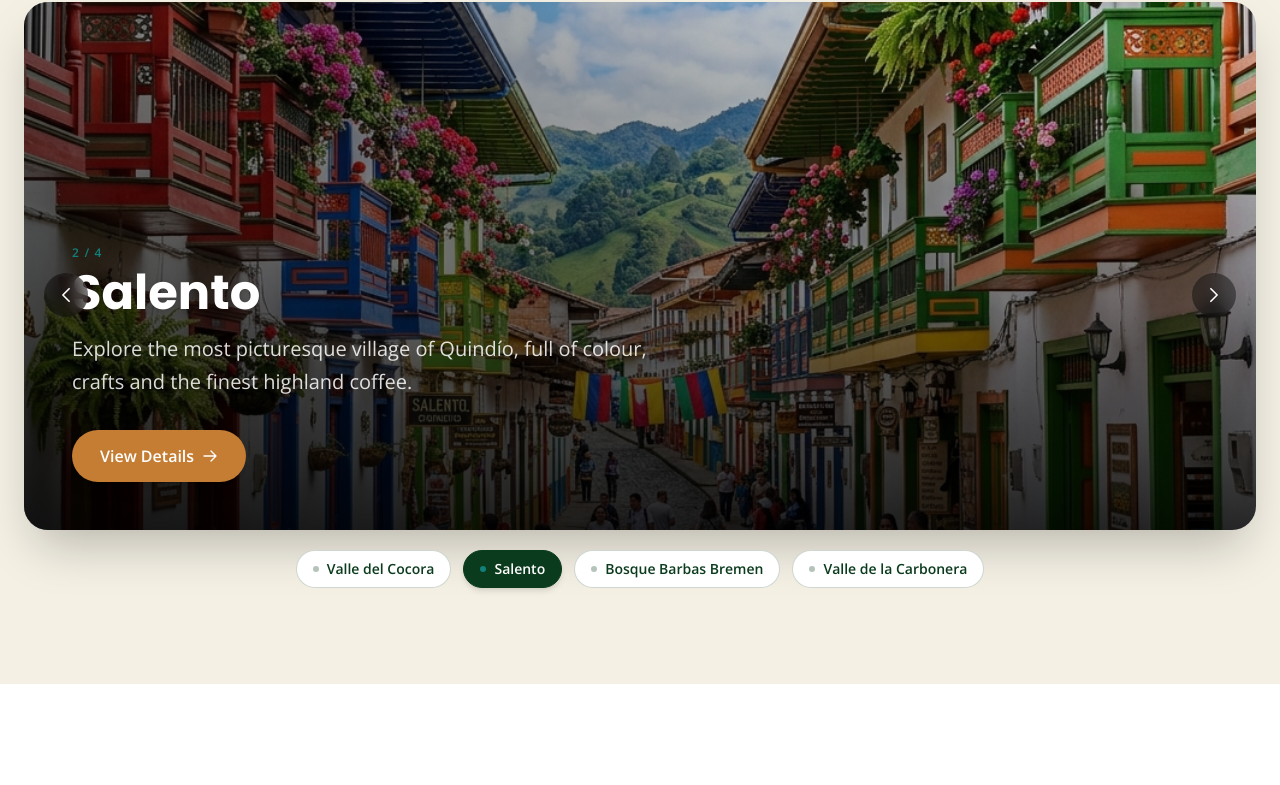
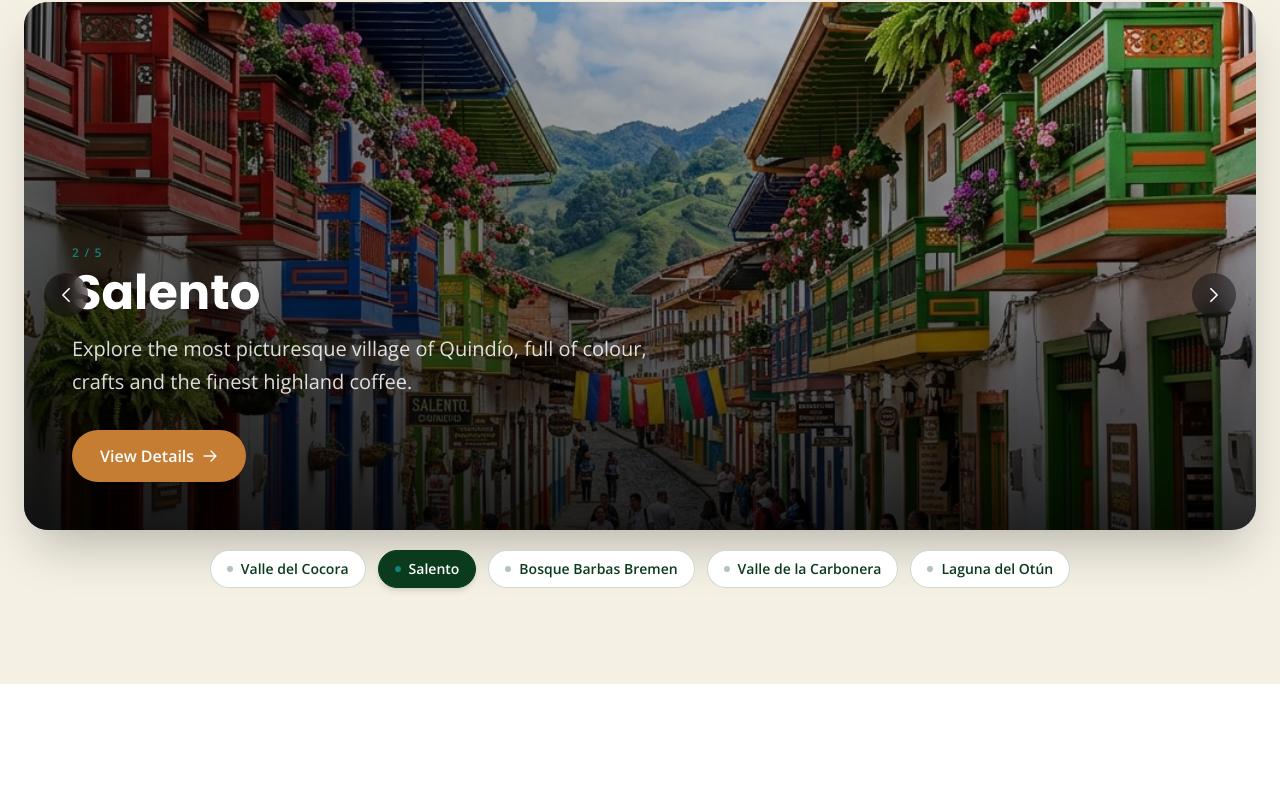
Before and after one commit to Moreno716/bosko-colombia, an Angular app: page / in a window 1280 px wide. Shown: the part 2038-2823 px from the top of the page. Built offline with nearby package versions, Linux system fonts and the light colour scheme.

Commit message:
feat: update tour details and add new location 'Laguna del Otún'

```diff
--- a/src/app/app.ts
+++ b/src/app/app.ts
@@ -213,6 +213,20 @@ export class App {
         es: "El Valle de la Carbonera es el mejor secreto natural de Colombia: el bosque de palmas de cera más grande y mejor conservado del planeta. A diferencia del más visitado Cocora, La Carbonera ofrece una travesía íntima y fuera de los caminos trillados a través de densos palmares que se elevan hacia el cielo. El silencio aquí es profundo, roto solo por el canto de los pájaros y el susurro de las hojas con la brisa. Menos visitantes, naturaleza prístina y una sensación inolvidable de soledad y asombro. Duración: 4–6 horas | Dificultad: Moderada.",
         fr: "La Vallée de la Carbonera est le meilleur secret naturel de Colombie : la plus grande et la mieux conservée forêt de palmiers à cire de la planète. Contrairement au Cocora plus fréquenté, La Carbonera offre un voyage intime hors des sentiers battus à travers de denses palmeraies s'élevant vers le ciel. Le silence y est profond, brisé seulement par le chant des oiseaux et le bruissement des feuilles dans la brise. Moins de visiteurs, une nature préservée et un inoubliable sentiment de solitude et d'émerveillement. Durée : 4–6 h | Difficulté : Modérée."
       }
+    },
+    {
+      name: 'Laguna del Otún',
+      images: ['valle-del-cocora.png', 'barbas-bremen.png', 'carbonera.png'],
+      description: {
+        en: 'Trek to one of the most spectacular high-altitude lakes in the Colombian Andes, surrounded by páramo.',
+        es: 'Sube hasta una de las lagunas de alta montaña más espectaculares de los Andes colombianos, rodeada de páramo.',
+        fr: "Randonnée vers l'un des lacs d'altitude les plus spectaculaires des Andes colombiennes, entouré de páramo."
+      },
+      detail: {
+        en: "Laguna del Otún is a breathtaking high-altitude lake nestled in the heart of the Los Nevados National Natural Park, at over 3,900 metres above sea level. The trail winds through cloud forest and open páramo — Colombia's unique high-altitude ecosystem — where frailejones (giant rosette plants) stretch across the hillsides. The lake reflects the surrounding peaks and is a sanctuary for Andean wildlife. A challenging but deeply rewarding journey for nature lovers and adventure seekers alike. Duration: Full day | Difficulty: Demanding. (Description coming soon — contact us for details.)",
+        es: "La Laguna del Otún es un lago de alta montaña de una belleza impresionante, ubicado en el corazón del Parque Nacional Natural Los Nevados, a más de 3.900 metros sobre el nivel del mar. El sendero atraviesa bosque nublado y páramo abierto — el ecosistema único de alta montaña colombiana — donde los frailejones se extienden por las laderas. El lago refleja los picos circundantes y es un santuario de vida silvestre andina. Un recorrido exigente pero profundamente gratificante para amantes de la naturaleza y aventureros. Duración: Día completo | Dificultad: Exigente. (Descripción en construcción — contáctanos para más detalles.)",
+        fr: "La Laguna del Otún est un lac d'altitude d'une beauté à couper le souffle, niché au cœur du Parc National Naturel Los Nevados, à plus de 3 900 mètres d'altitude. Le sentier traverse une forêt nuageuse et un páramo ouvert — l'écosystème unique de haute montagne colombienne — où les frailejones s'étendent sur les versants. Le lac reflète les sommets environnants et est un sanctuaire pour la faune andine. Un parcours exigeant mais profondément gratifiant pour les amoureux de la nature et les aventuriers. Durée : Journée complète | Difficulté : Exigeante. (Description en cours — contactez-nous pour plus de détails.)"
+      }
     }
   ];
 
```
Also changed, not shown: public/bosko-sombra.png (added), public/boskoSinFondo2.png (deleted).
